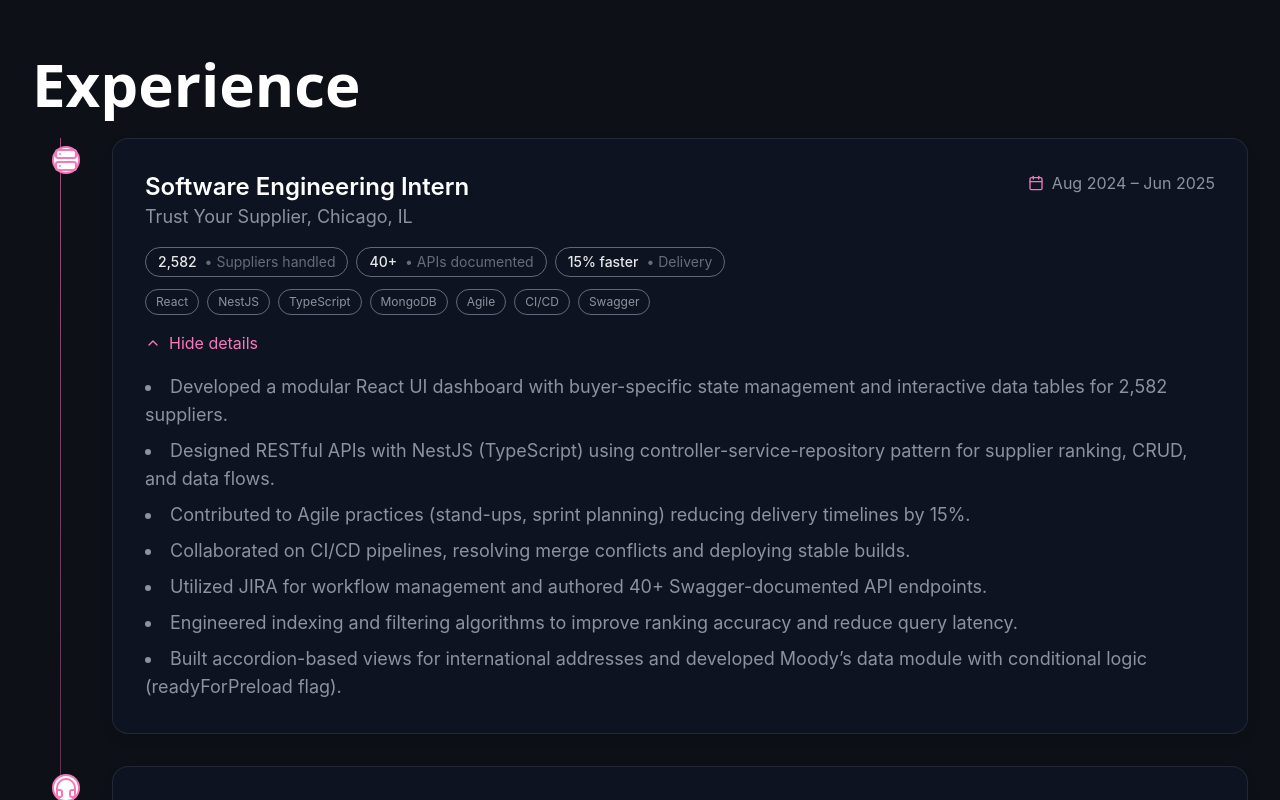
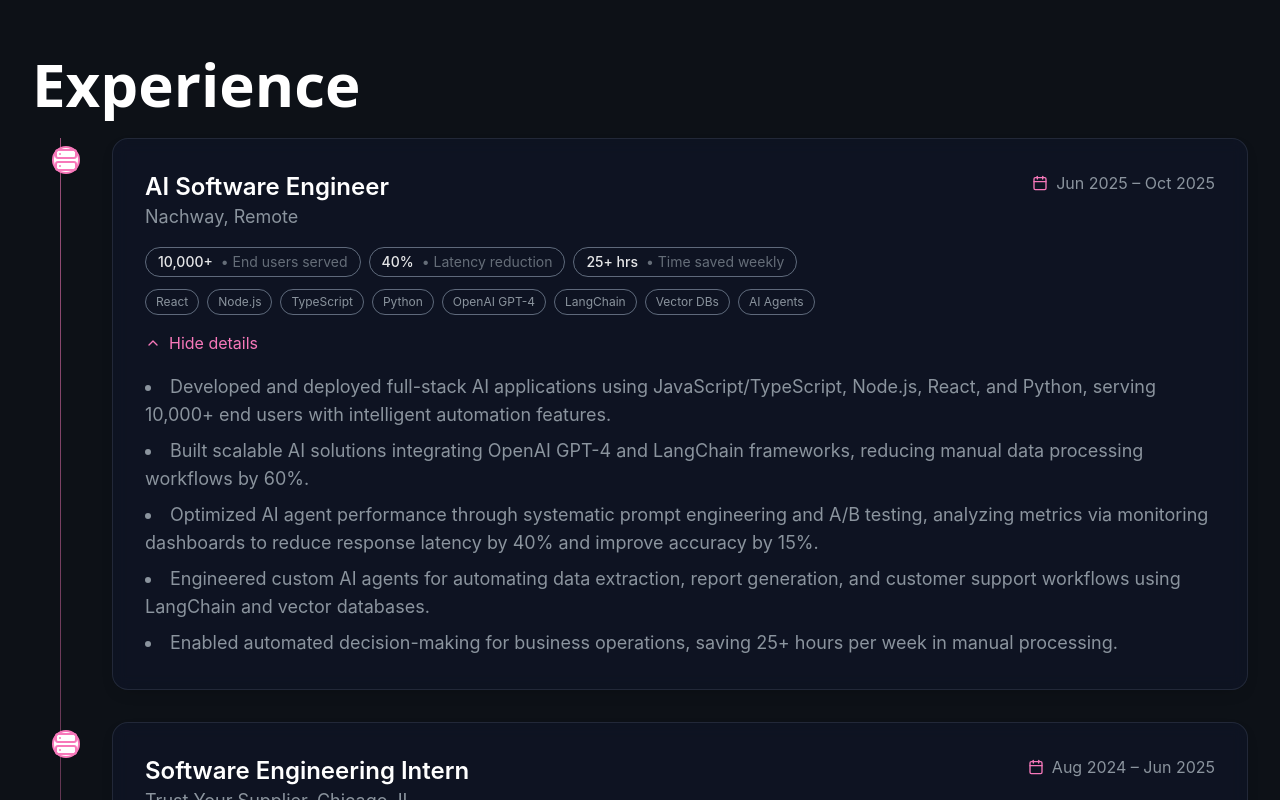
Before and after one commit to Parth-09/portfolio, a React (Vite) app: page / in a window 1280 px wide. Shown: the part 2100-2900 px from the top of the page. Built offline with nearby package versions, Linux system fonts and the light colour scheme.

Commit message:
Nachway Experience Added

```diff
--- a/src/sections/Experience.jsx
+++ b/src/sections/Experience.jsx
@@ -20,6 +20,25 @@ const fade = (d = 0) => ({
 
 // ---- Data ----
 const EXPERIENCES = [
+  {
+    icon: <FiServer className="text-accent" size={24} />,
+    role: "AI Software Engineer",
+    company: "Nachway, Remote",
+    period: "Jun 2025 – Oct 2025",  // Adjust dates as needed
+    kpis: [
+      { label: "End users served", value: "10,000+" },
+      { label: "Latency reduction", value: "40%" },
+      { label: "Time saved weekly", value: "25+ hrs" },
+    ],
+    tags: ["React", "Node.js", "TypeScript", "Python", "OpenAI GPT-4", "LangChain", "Vector DBs", "AI Agents"],
+    details: [
+      "Developed and deployed full-stack AI applications using JavaScript/TypeScript, Node.js, React, and Python, serving 10,000+ end users with intelligent automation features.",
+      "Built scalable AI solutions integrating OpenAI GPT-4 and LangChain frameworks, reducing manual data processing workflows by 60%.",
+      "Optimized AI agent performance through systematic prompt engineering and A/B testing, analyzing metrics via monitoring dashboards to reduce response latency by 40% and improve accuracy by 15%.",
+      "Engineered custom AI agents for automating data extraction, report generation, and customer support workflows using LangChain and vector databases.",
+      "Enabled automated decision-making for business operations, saving 25+ hours per week in manual processing.",
+    ],
+  },
   {
     icon: <FiServer className="text-accent" size={24} />,
     role: "Software Engineering Intern",
```
